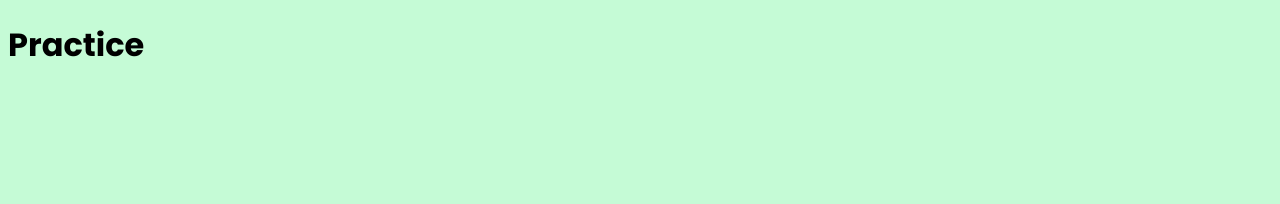
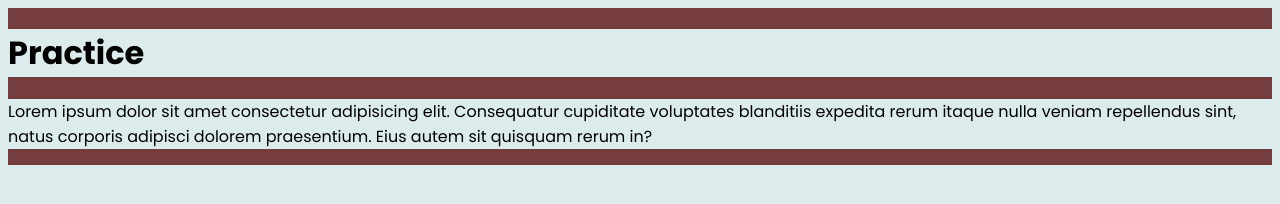
Before and after one commit to tztaras/Practice, a plain HTML site: page index.html in a window 1280 px wide. Drawn offline with Linux system fonts and the light colour scheme.

Commit message:
pavlograd -st1

```diff
--- a/index.html
+++ b/index.html
@@ -1 +1 @@
-<!DOCTYPE html><html lang="en"><head><meta charset="UTF-8"><meta name="viewport" content="width=device-width, initial-scale=1.0"><link rel="stylesheet" href="style.css"><title>Practice</title></head><body> <div class="container"> <h1>Practice </h1></div></body></html>
+<!DOCTYPE html><html lang="en"><head><meta charset="UTF-8"><meta name="viewport" content="width=device-width, initial-scale=1.0"><link rel="stylesheet" href="style.css"><title>Practice</title></head><body> <div class="container"> <div class="box1"> <h1>Practice </h1><p>Lorem ipsum dolor sit amet consectetur adipisicing elit. Consequatur cupiditate voluptates blanditiis expedita rerum itaque nulla veniam repellendus sint, natus corporis adipisci dolorem praesentium. Eius autem sit quisquam rerum in?</p></div></div></body></html>
--- a/style.css
+++ b/style.css
@@ -1,6 +1,20 @@
-@import url('https://fonts.googleapis.com/css2?family=Poppins:ital,wght@0,100;0,300;0,400;0,500;0,700;0,800;0,900;1,300;1,400&display=swap');
+@import url("https://fonts.googleapis.com/css2?family=Poppins:ital,wght@0,100;0,300;0,400;0,500;0,700;0,800;0,900;1,300;1,400&display=swap");
 
 * {
-    font-family: poppins;
-    background-color: rgba(197, 251, 214, 1);
+  font-family: poppins;
+  background-color: rgb(220, 236, 236);
+  /* height: 100vh; */
 }
+
+.container {
+  display: flex;
+  flex-direction: column;
+  align-items: center;
+
+  justify-content: center;
+}
+
+.box1 {
+  max-height: fit-content;
+  background-color: #753d3d;
+}
```
Also changed, not shown: 1 other file.
